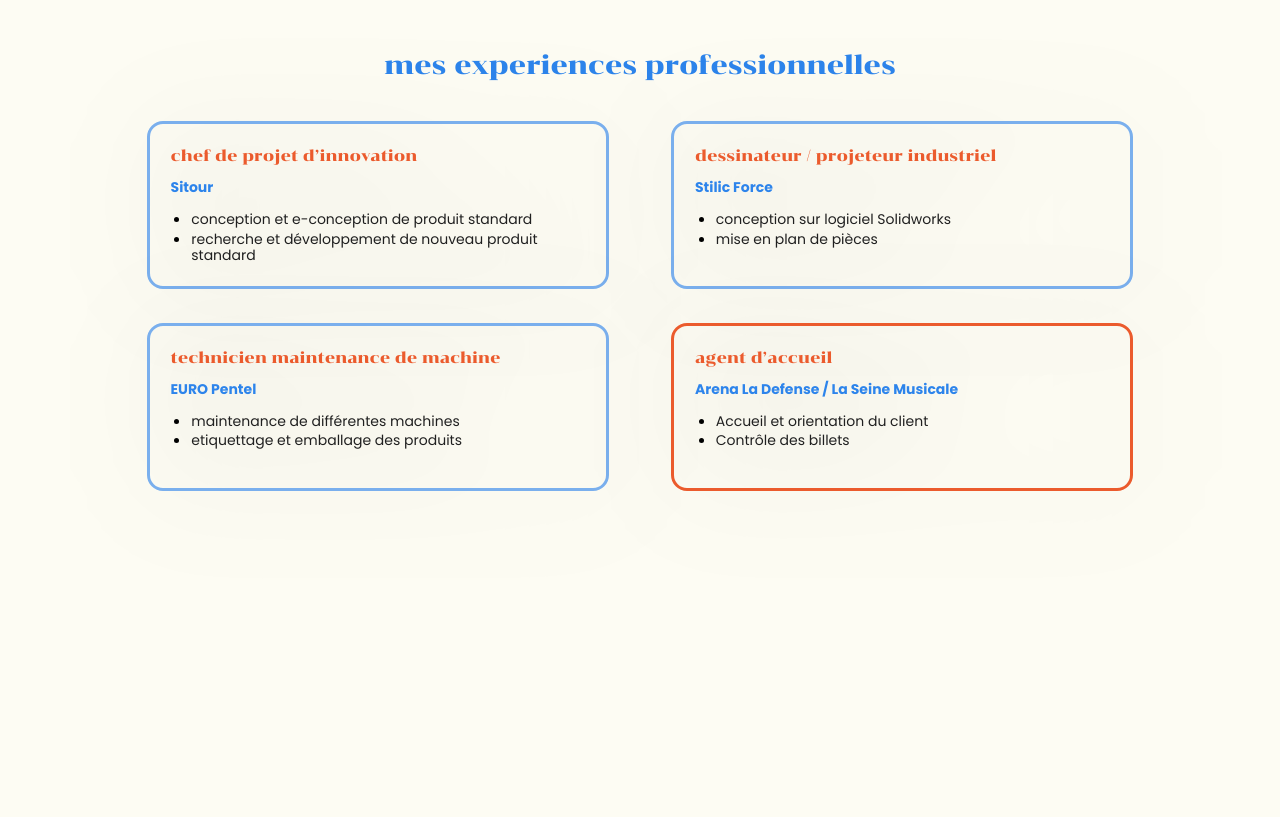
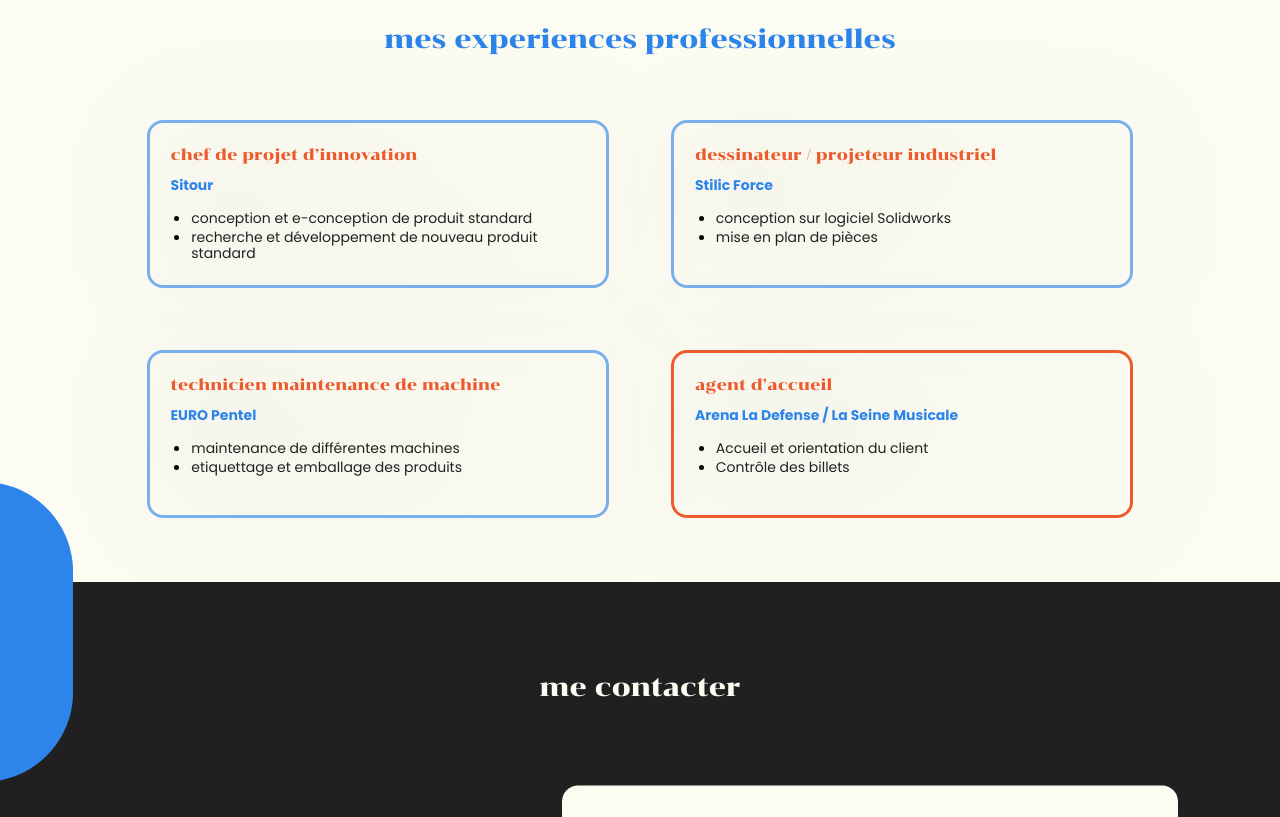
Before and after one commit to chelsm/samuel-song, a React (Create React App) app: page / in a window 1280 px wide. Shown: the part 1980-2797 px from the top of the page. Built offline with nearby package versions, Linux system fonts and the light colour scheme.

Commit message:
add contact + nav

```diff
--- a/package.json
+++ b/package.json
@@ -3,6 +3,7 @@
   "version": "0.1.0",
   "private": true,
   "dependencies": {
+    "@formspree/react": "^2.4.1",
     "@material-ui/core": "^4.12.4",
     "@testing-library/jest-dom": "^5.16.5",
     "@testing-library/react": "^12.1.5",
--- a/src/App.js
+++ b/src/App.js
@@ -2,15 +2,18 @@
 import Header from './components/header'
 import Projet from './components/project'
 import Experience from './components/experience'
+import Footer from './components/footer'
+import Contact from './components/contact'
 import { makeStyles } from '@material-ui/core'
 import { Typography } from '@material-ui/core'
+import Deco from './static/icon/deco.svg'
 
 const useStyles = makeStyles({
   root: {
     height: '100%',
     background: 'var(--milk-color)'
   },
-  presentationView:{
+  presentationView: {
     height: '120vh'
   },
   homeView: {
@@ -51,7 +54,12 @@
     display: 'block',
     textAlign: 'center',
     margin: ' 0 auto'
-  }
+  },
+  decoration: {
+    position: 'absolute',
+    right:0,
+    height: 280,
+  },
 })
 
 
@@ -81,9 +89,13 @@
         <p className={classes.presentation}>
           Titulaire d'une Licence Professionnelle en Innovation et Développement Industriel CAO, je suis à la recheche d’un poste qui pourrait atteindre mes objectifs dans le monde de la joaillerie.
         </p>
+        <img src={Deco} alt='' className={classes.decoration} />
       </div>
       <Projet />
-      <Experience/>
+      <Experience />
+      <Contact/>
+      <Footer/>
+
     </div>
 
   );
--- /dev/null
+++ b/src/components/contact.js
@@ -0,0 +1,158 @@
+import React from 'react'
+import { makeStyles } from '@material-ui/core'
+import { Typography } from '@material-ui/core'
+import Deco from '../static/icon/deco.svg'
+import { useForm, ValidationError } from '@formspree/react';
+
+
+
+const useStyles = makeStyles({
+    root: {
+        position: 'relative',
+        background: 'var(--dark-gray)',
+        minHeight: '75vh',
+        display: 'flex',
+        gap: '20vh',
+        flexDirection: 'column',
+        alignItems: 'center',
+        padding: '7% 5%',
+    },
+    title: {
+        color: 'var(--milk-color)',
+        fontFamily: 'Chonburi',
+        fontSize: 27
+    },
+    decoration: {
+        transform: 'rotate(180deg)',
+        position: 'absolute',
+        left: 0,
+        top: '-100px',
+        height: 300,
+    },
+    caption: {
+        textTransform: 'uppercase',
+        fontFamily: 'Poppins-Bold',
+        fontSize: 55,
+        color: 'var(--milk-color)',
+    },
+    containerContact: {
+        width: '100%',
+        position: 'relative'
+    },
+    containerRed: {
+        border: '7px solid  var(--flash-orange)',
+        borderRadius: 342,
+        width: '75%',
+        margin: '0 auto',
+        padding: '9%'
+    },
+    containerform: {
+        borderRadius: 16,
+        padding: '20px',
+        background: 'var(--milk-color)',
+        position: 'absolute',
+        width: '50%',
+        transform: 'translate(-50%,-50%)',
+        left: '70%',
+        top: '45%',
+        display: 'flex',
+        justifyContent: 'center',
+    },
+    myform: {
+        width: '100%'
+    },
+    titleForm: {
+        fontFamily: 'Futura LT Pro Bold',
+        fontSize: 20,
+    },
+
+    inputFields: {
+        '& input, & textarea': {
+            margin: '10px 0',
+            background: 'transparent',
+            border: 'none',
+            borderBottom: '2px solid var(--flash-orange)',
+            padding: '10px',
+            color: 'var(--flash-orange)',
+            fontFamily: 'Poppins-Bold',
+            fontWeight: 'bold ',
+            width: '90%',
+        },
+        '& textarea': {
+            maxHeight: '40vh',
+            height: '40vh',
+            color: 'var(--flash-orange)',
+
+        }
+    },
+    btnSend: {
+        backgroundColor: 'transparent',
+        border: 'none',
+        color: 'var(--baby-blue)',
+        cursor: 'pointer',
+        fontSize: ' 1rem',
+        textDecoration: 'none',
+        textAlign: 'center',
+        margin: '5px',
+        fontFamily: 'Poppins-Bold',
+        '&:hover': {
+            color: '  #E16D5D',
+
+        }
+    },
+
+})
+
+function Contact() {
+    const classes = useStyles()
+
+    const [state, handleSubmit] = useForm("xgebkwnq");
+    if (state.succeeded) {
+        return <p>Envoyé</p>;
+    }
+
+    return (
+        <div className={classes.root} id="cont">
+            <img src={Deco} alt='' className={classes.decoration} />
+            <Typography variant="h2" className={classes.title}>
+                me contacter
+            </Typography>
+            <div className={classes.containerContact}>
+                <div className={classes.containerRed}>
+                    <span className={classes.caption}>
+                        get in <br />touch
+                    </span>
+                    <div className={classes.containerform}>
+                    <form className={classes.myform} onSubmit={handleSubmit}>
+                        <div className={classes.inputFields}>
+                            <input id="email" type="email" name="email" placeholder="Email" required />
+                        </div>
+                        <ValidationError
+                            prefix="Email"
+                            field="email"
+                            errors={state.errors}
+                        />
+
+
+                        <div className={classes.inputFields}>
+                            <textarea placeholder="Message" id="message" name="message" required ></textarea>
+                        </div>
+                        <ValidationError
+                            prefix="Message"
+                            field="message"
+                            errors={state.errors}
+                        />
+                        <button type="submit" className={classes.btnSend} disabled={state.submitting}>
+                            envoyer
+                        </button>
+                    </form>
+                </div>
+                </div>
+
+
+            </div>
+        </div>
+    );
+}
+
+export default Contact;
--- a/src/components/experience.js
+++ b/src/components/experience.js
@@ -4,12 +4,11 @@
 
 const useStyles = makeStyles({
     root: {
-        height: '100vh',
         display: 'flex',
-        gap: '5%',
+        gap: 64,
         flexDirection: 'column',
         alignItems: 'center',
-        padding: '7% 5%',
+        padding: '5%',
     },
     title: {
         color: 'var(--baby-blue)',
@@ -21,7 +20,7 @@
         gridTemplateColumns: 'repeat(2, 1fr)',
         gridTemplateRows: 'repeat(2, 1fr)',
         gridColumnGap: 62,
-        gridRowGap: 34,
+        gridRowGap: 62,
 
     },
     jobCard: {
@@ -99,7 +98,7 @@
 
 
     return (
-        <div className={classes.root}>
+        <div className={classes.root} id="exp">
             <Typography variant="h2" className={classes.title}>
                 mes experiences professionnelles
             </Typography>
--- /dev/null
+++ b/src/components/footer.js
@@ -0,0 +1,37 @@
+import React from 'react'
+import { makeStyles } from '@material-ui/core'
+import { Typography } from '@material-ui/core'
+
+
+
+const useStyles = makeStyles({
+    root: {
+        position: 'relative',
+        background: 'var(--milk-color)',
+        display: 'flex',
+        flexDirection: 'column',
+        alignItems: 'center',
+        padding: 10,
+    },
+    copyright:{
+        color: 'var(--flash-orange)',
+        fontFamily: 'Poppins-Medium',
+        fontSize: 12
+    }
+
+})
+
+function Contact() {
+    const classes = useStyles()
+
+    return (
+        <footer className={classes.root}>
+            <Typography variant="h5" className={classes.copyright}>
+                Copyright © 2023 Samuel Song | Tous droits réservés
+            </Typography>
+
+        </footer>
+    );
+}
+
+export default Contact;
--- a/src/components/header.js
+++ b/src/components/header.js
@@ -30,13 +30,26 @@
 
 function Header() {
     const classes = useStyles()
+
+    const scrollToProjet = () => {
+        const comp = document.getElementById("projet");
+        comp.scrollIntoView({behavior: "smooth", block: "center", inline: "nearest"})
+      }
+      const scrollToExp = () => {
+        const exp = document.getElementById("exp");
+        exp.scrollIntoView({behavior: "smooth", block: "center", inline: "nearest"})
+      }
+      const scrollToCont = () => {
+        const cont = document.getElementById("cont");
+        cont.scrollIntoView({behavior: "smooth", block: "center", inline: "nearest"})
+      }
   return (
     <header className={classes.root}>
         <img src={Logo} className="App-logo" alt="logo"/>
         <ul className={classes.listLinks}>
-            <li><a>projets</a></li>
-            <li><a>expériences</a></li>
-            <li ><a>me contacter</a></li>
+            <li onClick={()=>scrollToProjet()}><a>projets</a></li>
+            <li onClick={()=>scrollToExp()}><a>expériences</a></li>
+            <li onClick={()=>scrollToCont()}><a>me contacter</a></li>
 
         </ul>
     </header>
--- a/src/components/project/index.js
+++ b/src/components/project/index.js
@@ -31,7 +31,7 @@
 function Projet() {
   const classes = useStyles()
   return (
-    <div className={classes.root}>
+    <div className={classes.root} id="projet">
       <Typography variant="h2" className={classes.title}>
         mes projets
       </Typography>
```
Also changed, not shown: src/static/icon/deco.svg, 1 other file (tests, documents, lock files or other folders).
